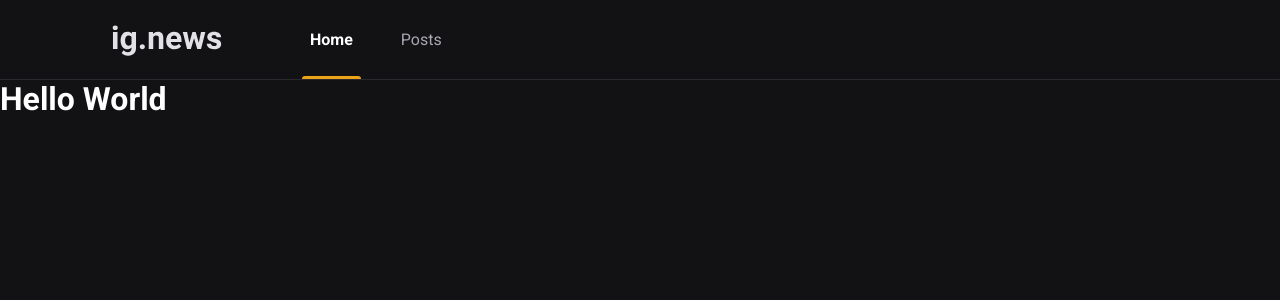
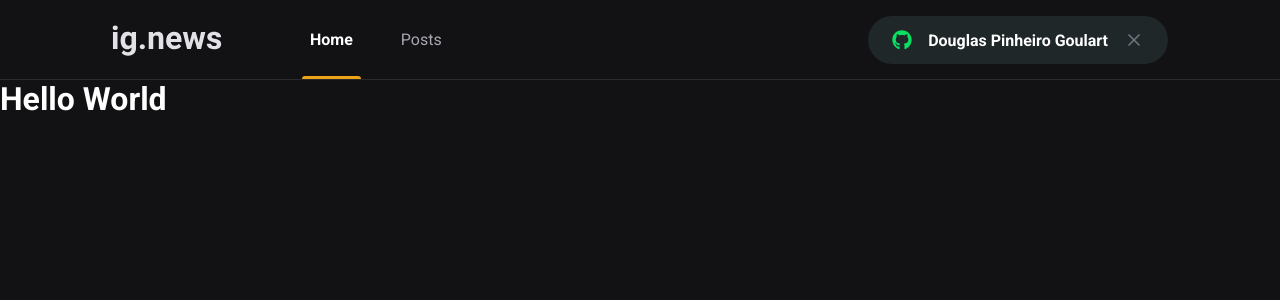
Before and after one commit to doougui/ignews, a Next.js app: page / in a window 1280 px wide. Shown: the top 300 px of the page. Built offline with nearby package versions, Linux system fonts and the light colour scheme.

Commit message:
Creating SignInButton component

```diff
--- a/package.json
+++ b/package.json
@@ -12,6 +12,7 @@
     "next": "11.1.2",
     "react": "17.0.2",
     "react-dom": "17.0.2",
+    "react-icons": "^4.2.0",
     "sass": "^1.41.0"
   },
   "devDependencies": {
--- a/src/components/Header/index.tsx
+++ b/src/components/Header/index.tsx
@@ -1,5 +1,6 @@
 import Image from 'next/image';
 import logoImg from '../../../public/images/logo.svg';
+import { SignInButton } from '../SignInButton';
 
 import styles from './styles.module.scss';
 
@@ -12,6 +13,8 @@
           <a href="./" className={styles.active}>Home</a>
           <a href="./">Posts</a>
         </nav>
+
+        <SignInButton />
       </div>
     </header>
   );
--- a/src/components/Header/styles.module.scss
+++ b/src/components/Header/styles.module.scss
@@ -51,4 +51,8 @@
       }
     }
   }
+
+  button {
+    margin-left: auto;
+  }
 }
--- /dev/null
+++ b/src/components/SignInButton/index.tsx
@@ -0,0 +1,27 @@
+import { FaGithub } from 'react-icons/fa';
+import { FiX } from 'react-icons/fi'
+
+import styles from './styles.module.scss';
+
+export function SignInButton() {
+  const isUserLoggedIn = true;
+
+  return isUserLoggedIn ? (
+    <button
+      type="button"
+      className={styles.signInButton}
+    >
+      <FaGithub color="#0ade61" />
+      Douglas Pinheiro Goulart
+      <FiX color="737380" className={styles.closeIcon} />
+    </button>
+  ) : (
+    <button
+      type="button"
+      className={styles.signInButton}
+    >
+      <FaGithub color="#eba417" />
+      Sign in with GitHub
+    </button>
+  )
+}
--- /dev/null
+++ b/src/components/SignInButton/styles.module.scss
@@ -0,0 +1,33 @@
+.signInButton {
+  height: 3rem;
+  border-radius: 3rem;
+  background: var(--gray-850);
+  border: 0;
+  padding: 0 1.5rem;
+
+  display: flex;
+  align-items: center;
+  justify-content: center;
+
+  color: var(--white);
+  font-weight: bold;
+
+  svg {
+    width: 20px;
+    height: 20px;
+  }
+
+  svg:first-child {
+    margin-right: 1rem;
+  }
+
+  svg.closeIcon {
+    margin-left: 1rem;
+  }
+
+  transition: filter 0.2s;
+
+  &:hover {
+    filter: brightness(0.8);
+  }
+}
--- a/src/styles/global.scss
+++ b/src/styles/global.scss
@@ -10,6 +10,7 @@
   --gray-100: #e1e1e6;
   --gray-300: #a8a8b3;
   --gray-800: #29292e;
+  --gray-850: #1f2729;
   --gray-900: #121214;
 
   --cyan-500: #61dafb;
```
Also changed, not shown: 1 other file (tests, documents, lock files or other folders).
